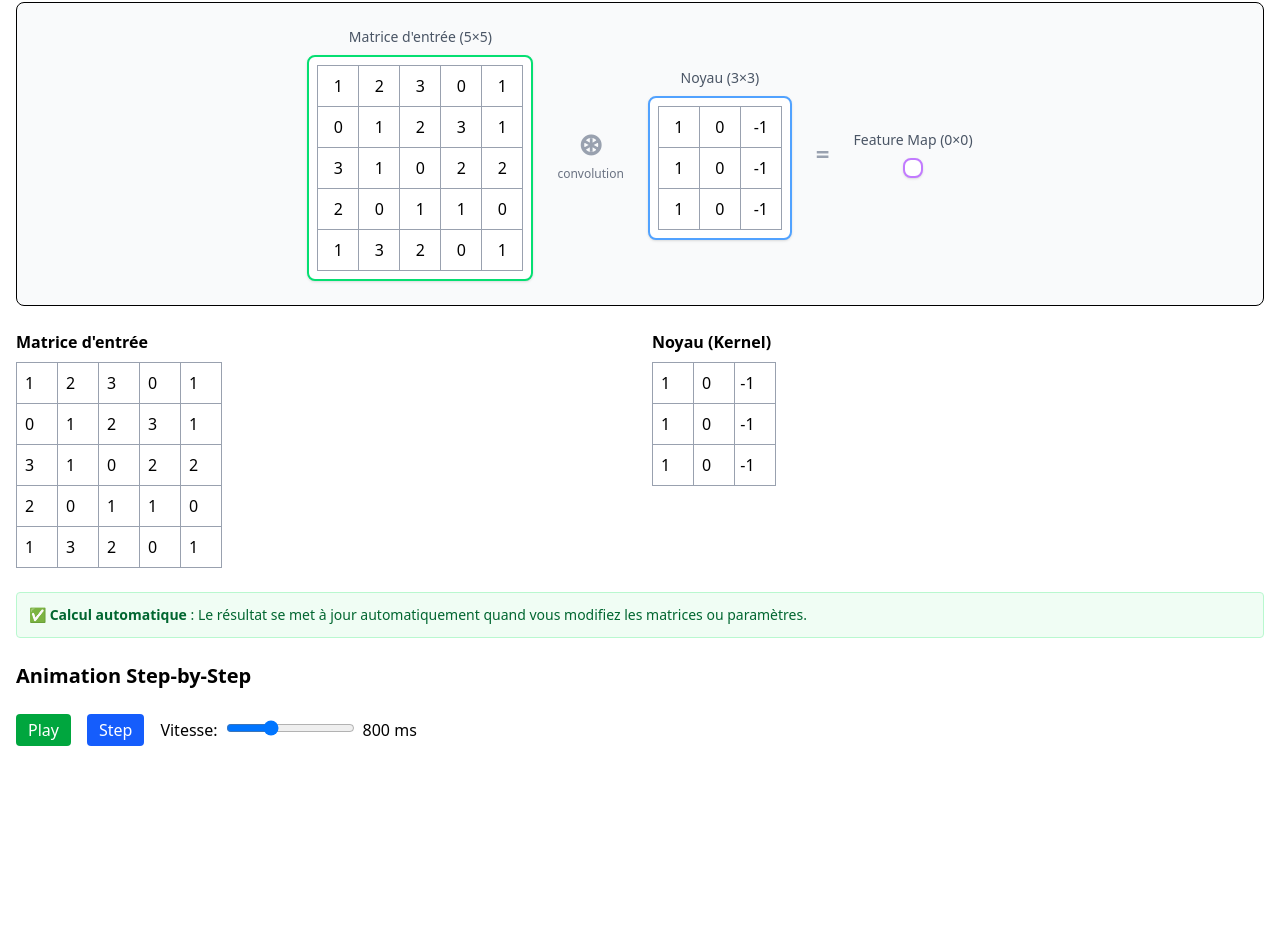
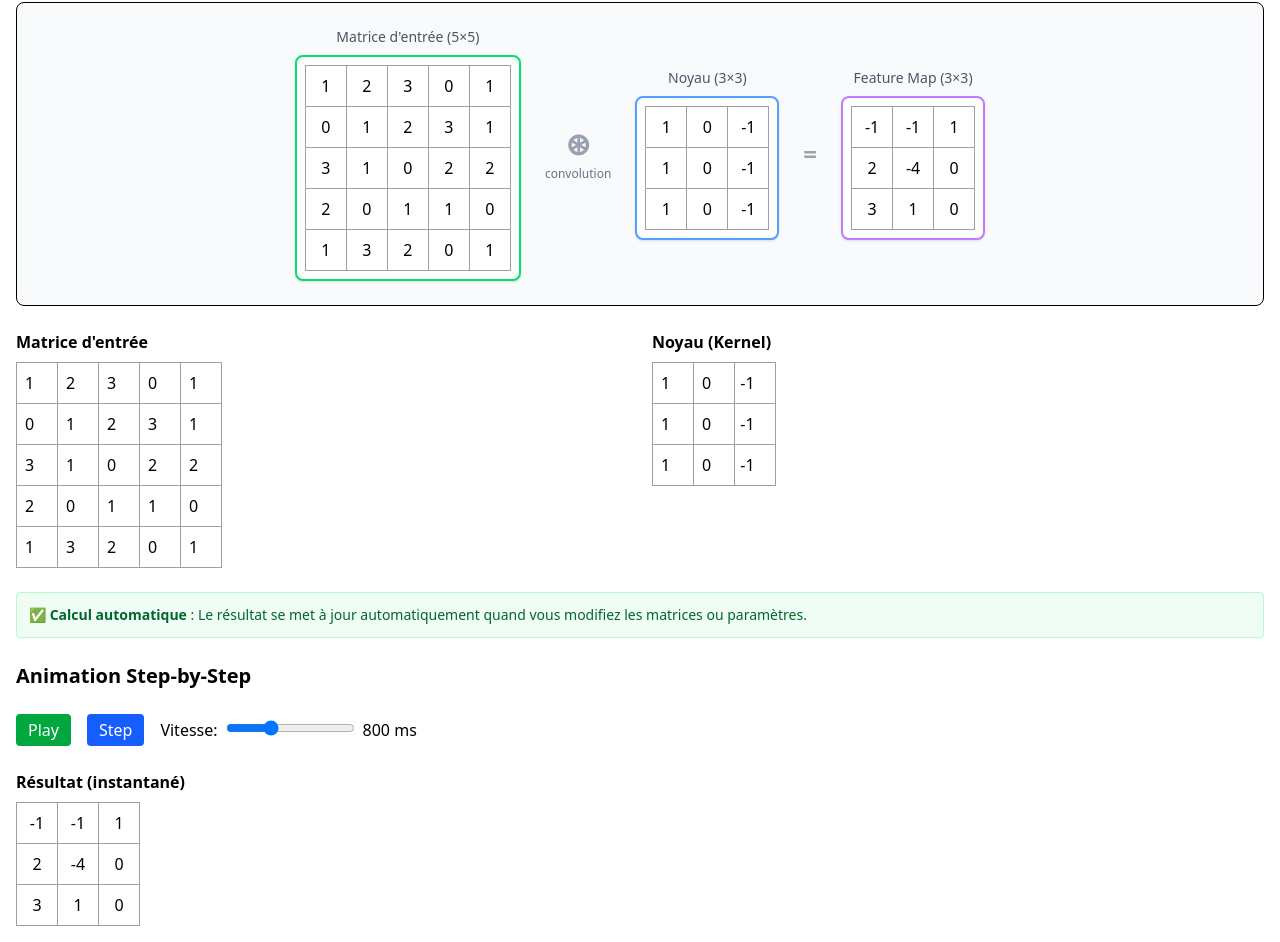
Before and after one commit to jlg-formation/convolution, a React (Vite) app: page /demo in a window 1280 px wide. Shown: the part 948-1890 px from the top of the page. Before the commit the page ends 1710 px from the top, so only its background shows below. Built offline with nearby package versions, Linux system fonts and the light colour scheme.

Commit message:
feat: enhance AnimationDemo and Grid components with output animation state management

```diff
--- a/src/components/AnimationDemo.tsx
+++ b/src/components/AnimationDemo.tsx
@@ -238,6 +238,38 @@ export default function AnimationDemo() {
     return [currentCell];
   };
 
+  const getOutputAnimationState = () => {
+    if (!currentPos || outH === 0 || outW === 0) return undefined;
+
+    const [currentI, currentJ] = currentPos;
+
+    // Cellules déjà calculées (toutes les cellules avant la position actuelle)
+    const completedCells: [number, number][] = [];
+    for (let i = 0; i < outH; i++) {
+      for (let j = 0; j < outW; j++) {
+        if (i < currentI || (i === currentI && j < currentJ)) {
+          completedCells.push([i, j]);
+        }
+      }
+    }
+
+    // Cellules pas encore calculées (toutes les cellules après la position actuelle)
+    const pendingCells: [number, number][] = [];
+    for (let i = 0; i < outH; i++) {
+      for (let j = 0; j < outW; j++) {
+        if (i > currentI || (i === currentI && j > currentJ)) {
+          pendingCells.push([i, j]);
+        }
+      }
+    }
+
+    return {
+      currentCell: currentPos,
+      completedCells,
+      pendingCells,
+    };
+  };
+
   return (
     <div className="space-y-6">
       <h2 className="text-xl font-semibold">Animation Step-by-Step</h2>
@@ -262,15 +294,8 @@ export default function AnimationDemo() {
         setSpeed={setSpeed}
       />
 
-      {output.length > 0 && (
-        <div>
-          <h3 className="mb-2 font-semibold">Résultat (instantané)</h3>
-          <Grid matrix={output} readOnly />
-        </div>
-      )}
-
       {currentPos && (
-        <div className="grid grid-cols-2 gap-6">
+        <div className="grid grid-cols-3 gap-6">
           <div>
             <h3 className="mb-2 font-semibold">Entrée (surbrillance)</h3>
             <Grid
@@ -288,6 +313,21 @@ export default function AnimationDemo() {
               highlight={getKernelHighlight()}
             />
           </div>
+          <div>
+            <h3 className="mb-2 font-semibold">Sortie (construction)</h3>
+            <Grid
+              matrix={output}
+              readOnly
+              animationState={getOutputAnimationState()}
+            />
+          </div>
+        </div>
+      )}
+
+      {!currentPos && output.length > 0 && (
+        <div>
+          <h3 className="mb-2 font-semibold">Résultat (instantané)</h3>
+          <Grid matrix={output} readOnly />
         </div>
       )}
 
--- a/src/components/Grid.tsx
+++ b/src/components/Grid.tsx
@@ -4,6 +4,12 @@ interface GridProps {
   readOnly?: boolean;
   highlightCurrent?: [number, number][]; // jaune
   highlightKernel?: [number, number][]; // vert
+  // Pour l'animation de la matrice de sortie
+  animationState?: {
+    currentCell?: [number, number] | null; // cellule en cours de calcul (jaune)
+    completedCells?: [number, number][]; // cellules déjà calculées
+    pendingCells?: [number, number][]; // cellules pas encore calculées (gris avec X)
+  };
 }
 
 export default function Grid({
@@ -12,12 +18,25 @@ export default function Grid({
   readOnly,
   highlightCurrent = [],
   highlightKernel = [],
+  animationState,
 }: GridProps) {
   const isCurrent = (i: number, j: number) =>
     highlightCurrent.some(([r, c]) => r === i && c === j);
 
   const isKernel = (i: number, j: number) =>
     highlightKernel.some(([r, c]) => r === i && c === j);
+
+  // Pour l'animation de la matrice de sortie
+  const isCurrentOutputCell = (i: number, j: number) =>
+    animationState?.currentCell &&
+    animationState.currentCell[0] === i &&
+    animationState.currentCell[1] === j;
+
+  const isCompletedOutputCell = (i: number, j: number) =>
+    animationState?.completedCells?.some(([r, c]) => r === i && c === j);
+
+  const isPendingOutputCell = (i: number, j: number) =>
+    animationState?.pendingCells?.some(([r, c]) => r === i && c === j);
 
   const handleChange = (i: number, j: number, value: string) => {
     if (!setMatrix) return;
@@ -34,13 +53,29 @@ export default function Grid({
           <tr key={i}>
             {row.map((cell, j) => {
               let bg = "";
-              if (isKernel(i, j)) bg = "bg-green-200";
-              if (isCurrent(i, j)) bg = "bg-yellow-300";
+              let content: React.ReactNode = cell;
+
+              // Animation states have priority over normal highlights
+              if (animationState) {
+                if (isCurrentOutputCell(i, j)) {
+                  bg = "bg-yellow-300"; // Cellule en cours de calcul
+                } else if (isCompletedOutputCell(i, j)) {
+                  bg = "bg-white"; // Cellule calculée
+                } else if (isPendingOutputCell(i, j)) {
+                  bg = "bg-gray-200"; // Cellule pas encore calculée
+                  content = "×"; // X pour indiquer pas encore calculé
+                }
+              } else {
+                // Normal highlights (pour les autres grilles)
+                if (isKernel(i, j)) bg = "bg-green-200";
+                if (isCurrent(i, j)) bg = "bg-yellow-300";
+              }
+
               return (
                 <td key={j} className={`border border-gray-400 ${bg}`}>
                   {readOnly ? (
                     <div className="flex h-10 w-10 items-center justify-center">
-                      {cell}
+                      {content}
                     </div>
                   ) : (
                     <input
--- a/src/state/useStore.ts
+++ b/src/state/useStore.ts
@@ -75,7 +75,7 @@ export const useConvolutionStore = create<ConvolutionStore>((set, get) => ({
     [1, 0, -1],
     [1, 0, -1],
   ],
-  output: [],
+  output: [], // Sera calculé dans computeConvolution
 
   // Configuration initiale
   config: {
@@ -173,3 +173,6 @@ export const useConvolutionStore = create<ConvolutionStore>((set, get) => ({
     });
   },
 }));
+
+// Initialiser le calcul de la convolution au démarrage
+useConvolutionStore.getState().computeConvolution();
```
